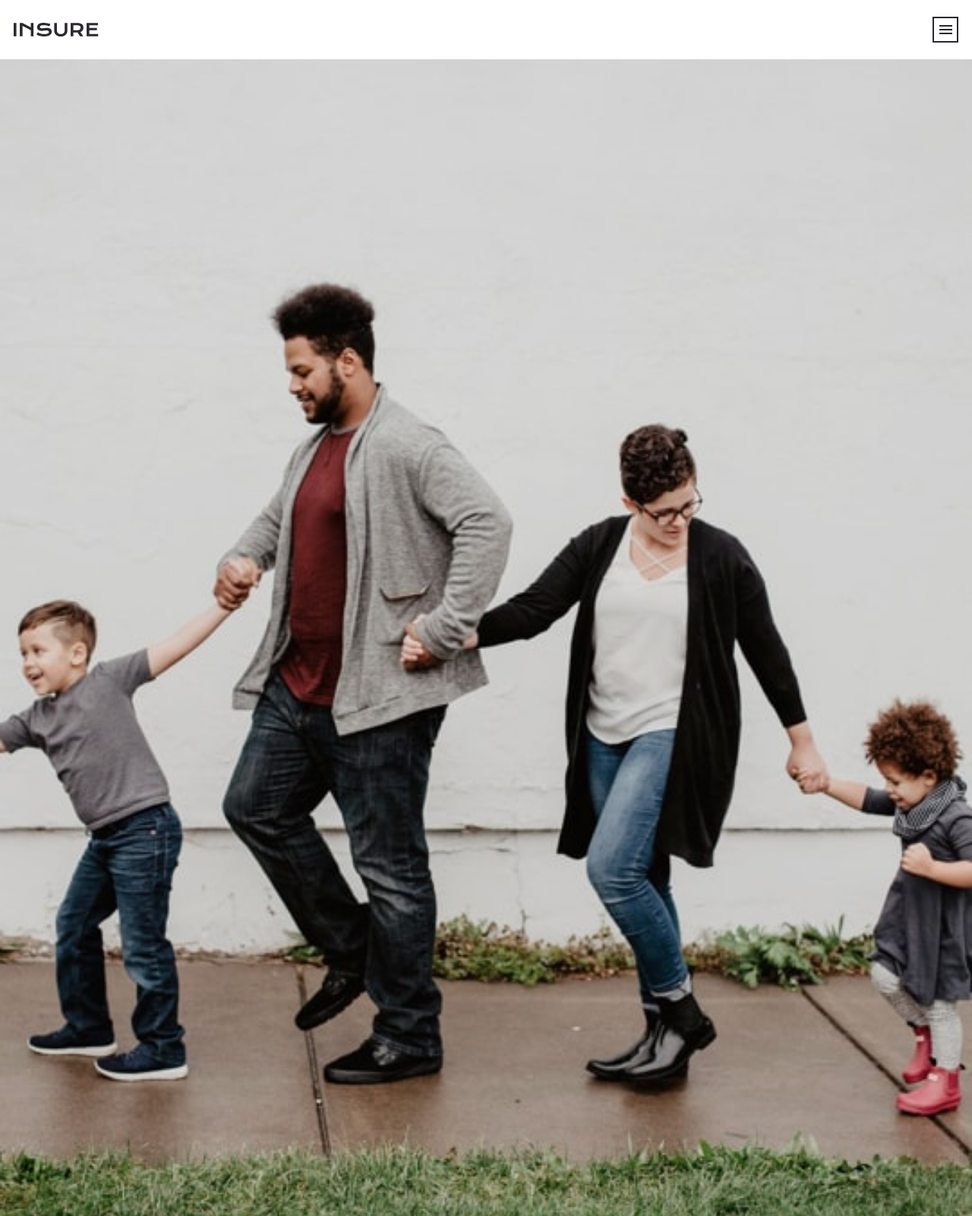
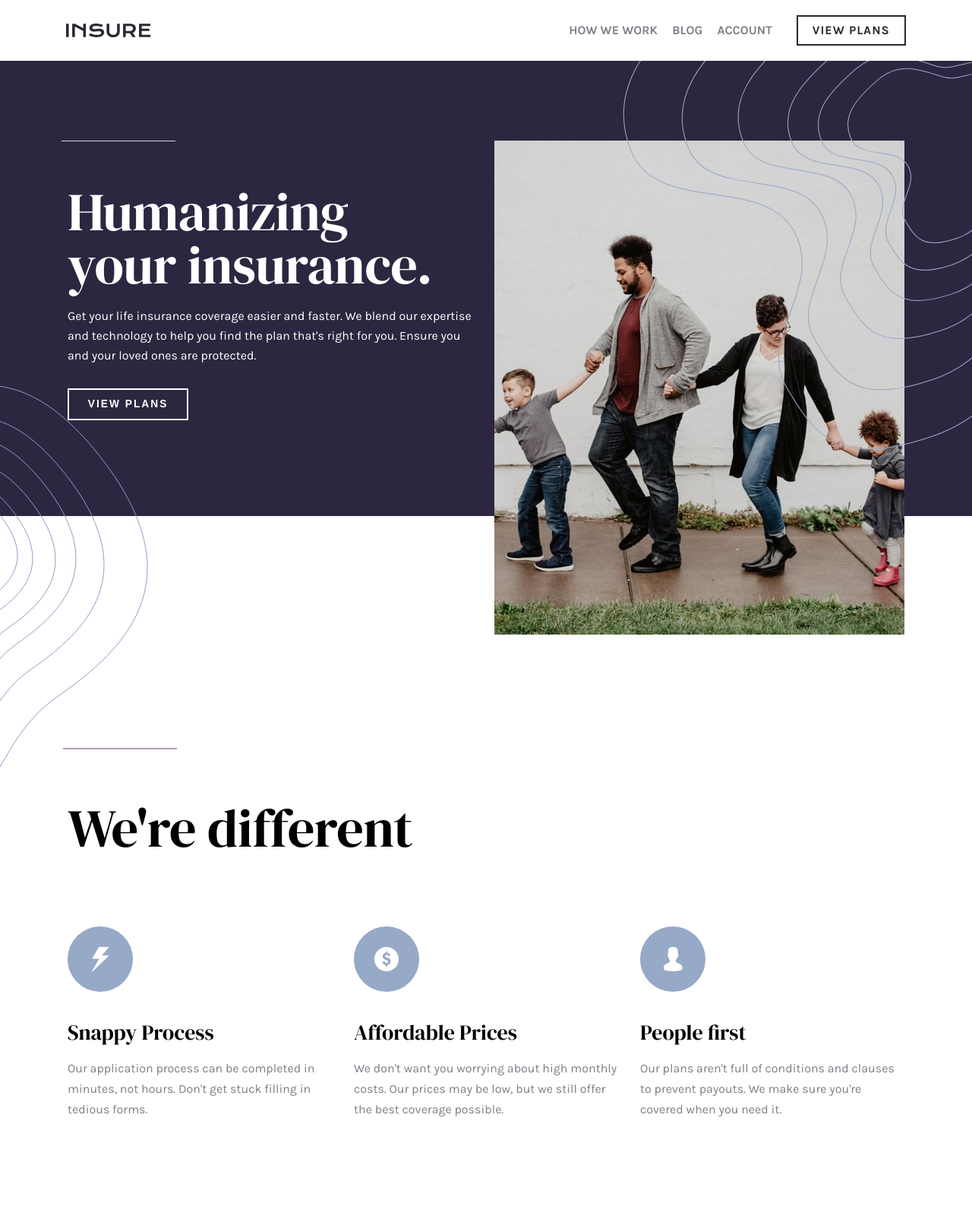
Before and after one commit to halkim44/insure-landing-page, a plain HTML site: page index.html in a window 1280 px wide. Shown: the top 1600 px of the page at 76% size. Drawn offline with Linux system fonts and the light colour scheme.

Commit message:
completed desktop view

```diff
--- a/index.html
+++ b/index.html
@@ -12,7 +12,7 @@
 <body>
   <div class="outermost-wrapper">
     <div class="header-wrapper">
-      <header>
+      <header class="max-w-1142">
         <div class="logo">
           <a href="#">
             <img src="img/logo.svg">
@@ -30,7 +30,7 @@
               <a href="#">ACCOUNT</a>
             </li>
             <li>
-              <a href="#" class="insure-btn full-width">VIEW PLANS</a>
+              <a href="#" class="insure-btn full-width hover-dark">VIEW PLANS</a>
             </li>
           </ul>
         </div>
@@ -41,14 +41,17 @@
     </div>
     <main>
       <div class="hero-wrapper">
+        <div class="max-w-1142">
+          <div class="hero__img-wrapper">
             <picture>
               <source srcset="img/image-intro-desktop.jpg" media="(min-width: 992px)">
               <img src="img/image-intro-mobile.jpg" alt="family">
             </picture>
           </div>
-      <div id="intro">
+          <div class="intro">
             <div class="text-content">
-          <h2>Humanizing your insurance.</h2>
+              <h2>Humanizing
+                <br> your insurance.</h2>
               <p>
                 Get your life insurance coverage easier and faster.
                 We blend our expertise and technology to help you
@@ -56,11 +59,14 @@
                 your loved ones are protected.
               </p>
 
-          <button class="insure-btn">VIEW PLANS</button>
+              <button class="insure-btn hover-light">VIEW PLANS</button>
             </div>
           </div>
+        </div>
+
+      </div>
       <div id="feature">
-        <div class="content-wrapper">
+        <div class="content-wrapper max-w-1142">
           <h2>We're different</h2>
           <div class="feature-grid">
             <div class="feature-grid__item">
@@ -115,11 +121,12 @@
       <div id="more-info">
         <div class="content-wrapper">
           <h2>Find out more about how we work</h2>
-          <button class="insure-btn">HOW WE WORK</button>
+          <button class="insure-btn hover-light">HOW WE WORK</button>
         </div>
       </div>
     </main>
     <footer>
+      <div class="logo-socmed max-w-1142">
         <div class="logo">
           <a href="#">
             <img src="img/logo.svg">
@@ -160,6 +167,9 @@
               </a>
             </li>
           </ul>
+        </div>
+      </div>
+
       <nav>
         <section id="our-company">
           <h4>OUR COMPANY</h4>
@@ -196,8 +206,8 @@
           </ul>
         </section>
       </nav>
-      </div>
     </footer>
+
   </div>
   <script src="scripts.js"></script>
 </body>
--- a/sass/_component.scss
+++ b/sass/_component.scss
@@ -37,13 +37,16 @@
       top: 5px;
     }
   }
+
   &.is-active {
     .hamburger__middle-line {
       background: transparent;
+
       &::before {
         top: 0;
         transform: rotate(45deg);
       }
+
       &::after {
         top: 0;
         transform: rotate(-45deg);
@@ -58,9 +61,32 @@
   font-size: 1em;
   border: 2px solid #fff;
   padding: .9em 2.3em;
+  font-weight: 700;
+  letter-spacing: 2px;
+
+  &.hover-dark {
+    &:hover {
+      background-color: $dark-violet !important;
+      color: #fff !important;
+    }
+  }
+
+  &.hover-light {
+    &:hover {
+      background-color: #fff !important;
+      color: $dark-violet !important;
+    }
+  }
+
   &.full-width {
     display: block;
-    padding: .9em 0;
+    padding-top: .9em;
+    padding-bottom: .9em;
     width: 100%;
   }
 }
+
+.max-w-1142 {
+  max-width: 1142px;
+  margin: 0 auto;
+}
--- a/sass/_layout.scss
+++ b/sass/_layout.scss
@@ -1,6 +1,6 @@
 /* START OF HEADER */
 .outermost-wrapper {
-  padding-top: 78px;
+  padding-top: 80px;
 }
 
 .header-wrapper {
@@ -8,15 +8,17 @@
   top: 0;
   width: 100%;
   z-index: 3;
+  background-color: #fff;
+
 }
 
 header {
   display: flex;
-  height: 78px;
+  height: 80px;
+  margin: 0 auto;
   justify-content: space-between;
   align-items: center;
   padding: 0 18px;
-  background-color: #fff;
 
   .logo {
     a {
@@ -32,7 +34,7 @@ header {
 
 .nav-list {
   position: fixed;
-  top: 78px;
+  top: 80px;
   height: 100%;
   bottom: 0;
   left: 100%;
@@ -62,8 +64,24 @@ header {
 }
 
 /* END OF HEADER */
+.hero-wrapper {
+  background-color: $dark-violet;
+  position: relative;
+  &::after {
+    display: block;
+    content: "";
+    height: 334px;
+    width: 100%;
+    position: absolute;
+    left: 0;
+    bottom: -210px;
+    background-image: url('../img/bg-pattern-intro-right-mobile.svg');
+    background-position: right 0;
+    background-repeat: no-repeat;
+  }
+}
 
-.hero-wrapper {
+.hero__img-wrapper {
   picture {
     display: block;
     height: 0;
@@ -80,23 +98,12 @@ header {
 }
 
 /* INTRO */
-#intro {
-  background-color: $dark-violet;
+.intro {
   color: #fff;
   padding: 90px 20px;
   position: relative;
   background-image: url('../img/bg-pattern-intro-left-mobile.svg');
   background-repeat: no-repeat;
-  &::after {
-    display: block;
-    content: "";
-    height: 334px;
-    width: 100%;
-    position: absolute;
-    left: 0;
-    top: 344px;
-    background: right 0 no-repeat url('../img/bg-pattern-intro-right-mobile.svg');
-  }
 
   .text-content {
     h2 {
@@ -114,14 +121,15 @@ header {
 /* Start of Feature */
 
 #feature {
-  padding: 140px 20px 120px;
+  padding: 140px 0 120px;
   .content-wrapper {
     position: relative;
+    padding: 0 20px;
 
     &::before {
       display: block;
       content: "";
-      background-color: hsl(307, 16%, 67%);
+      background-color: #b29eb1;
       height: 1px;
       width: 40%;
       position: absolute;
@@ -175,12 +183,18 @@ header {
 }
 /* END OF MORE INFO */
 
-/* START OF SOCIAL MEDIA LIST */
+/* START OF FOOTER */
 footer {
   background-color: $very-light-gray;
-  padding: 90px 20px 0;
+  padding: 90px 0 0;
+  background-image: url('../img/bg-pattern-footer-mobile.svg');
+  background-repeat: no-repeat;
+  > * {
+    padding: 0 20px
+  }
 
   nav {
+    letter-spacing: .075em;
     border-top: .5px solid #d8d8d8;
     padding: 40px 0;
     font-weight: 700;
@@ -195,6 +209,10 @@ footer {
       margin: 18px 0;
       font-size: 14px;
       color: $dark-violet;
+
+    }
+    a:hover {
+      text-decoration: underline;
     }
   }
 }
@@ -206,8 +224,11 @@ footer {
   li {
     margin: 0 .5em;
   }
+  a:hover {
+    filter: brightness(40%);
+  }
 }
-/* END OF SOCIAL MEDIA LIST */
+/* END OF FOOTER */
 
 /* JS events Styling */
 
--- /dev/null
+++ b/sass/_state.scss
@@ -0,0 +1,192 @@
+@media screen and (min-width: 768px) {
+  .hamburger-btn {
+    display: none;
+  }
+
+  h2 {
+    font-size: 4.4em;
+    letter-spacing: -.5px;
+  }
+
+  .nav-list {
+    position: static;
+    background: none;
+    padding: 0;
+    font-size: 1em;
+
+    ul {
+      height: 100%;
+      position: static;
+      transform: none;
+      display: flex;
+      justify-content: flex-end;
+      align-items: center;
+
+      li {
+        color: $very-grayish-violet;
+        padding: 0;
+        margin: 0;
+        margin-left: 1.2em;
+
+        a:hover {
+          color: $dark-violet;
+        }
+
+        &:last-child {
+          margin-left: 2em;
+          margin-right: 0;
+        }
+      }
+    }
+
+    .insure-btn {
+      color: $very-dark-violet;
+      border-color: $very-dark-violet;
+      padding: .6em 1.2em;
+      letter-spacing: 1px;
+    }
+  }
+
+  main {
+    text-align: left;
+    position: relative;
+
+    .hero-wrapper {
+      &::after {
+        top: -82px;
+        height: 594px;
+        left: auto;
+        right: 0;
+        width: 460px;
+        background-image: url('../img/bg-pattern-intro-right-desktop.svg');
+        background-size: 100% 100%;
+      }
+
+      &::before {
+        content: '';
+        display: block;
+        position: absolute;
+        height: 504px;
+        width: 200px;
+        bottom: -332px;
+        background: no-repeat url('../img/bg-pattern-intro-left-desktop.svg');
+      }
+
+
+      .max-w-1142 {
+        position: relative;
+      }
+    }
+
+    .hero__img-wrapper {
+      position: absolute;
+      right: 20px;
+      top: 105px;
+      width: 540px;
+    }
+
+    .intro {
+      margin-right: 540px;
+      padding: 105px 40px 126px 20px;
+      background: none;
+
+      &::before {
+        display: block;
+        content: '';
+        border-top: 1px solid hsla(0, 0%, 100%, .8);
+        width: 150px;
+        height: 58px;
+        margin-left: -8px;
+      }
+
+      .insure-btn {
+        padding: .825em 1.8em;
+      }
+    }
+  }
+
+  #feature {
+    padding-top: 306px;
+
+    .content-wrapper {
+      padding-top: 30px;
+
+      &::before {
+        width: 150px;
+        height: 2px;
+        left: 14px;
+        transform: none;
+      }
+    }
+
+    .feature-grid {
+      display: flex;
+      justify-content: space-between;
+      padding-top: 18px;
+      margin-bottom: 20px;
+
+      .feature-grid__item {
+        width: 348px;
+
+        svg {
+          margin: 36px 0;
+        }
+      }
+    }
+  }
+
+  #more-info {
+    padding-bottom: 150px;
+    .content-wrapper {
+      padding: 0 78px;
+      height: 250px;
+      display: flex;
+      max-width: 1102px;
+      margin: 0 auto;
+      justify-content: space-between;
+      align-items: center;
+      background-image: url('../img/bg-pattern-how-we-work-desktop.svg');
+
+      h2 {
+        width: 500px;
+        font-size: 3.6em;
+        margin: 0;
+      }
+    }
+  }
+
+  footer {
+    padding: 30px 0 0;
+    background-image: url('../img/bg-pattern-footer-desktop.svg');
+
+    .logo-socmed {
+      height: 90px;
+      display: flex;
+      align-items: center;
+      justify-content: space-between;
+
+    }
+    nav {
+      text-align: left;
+      max-width: 1102px;
+      margin: 0 auto;
+      display: flex;
+      padding: 50px 0 25px;
+
+      section {
+        &:nth-child(1){
+          width: 285px;
+        }
+        &:nth-child(2) {
+          width: 285px;
+        }
+        &:nth-child(3) {
+          flex: auto;
+        }
+        &:nth-child(4) {
+          width: 251px;
+        }
+      }
+    }
+  }
+}
--- a/sass/main.scss
+++ b/sass/main.scss
@@ -1 +1 @@
-@import 'base', 'layout', 'component';
+@import 'base', 'layout', 'component', 'state';
```
Also changed, not shown: css/main.css, 1 other file. Lines whose indentation alone changed are shown as unchanged.
